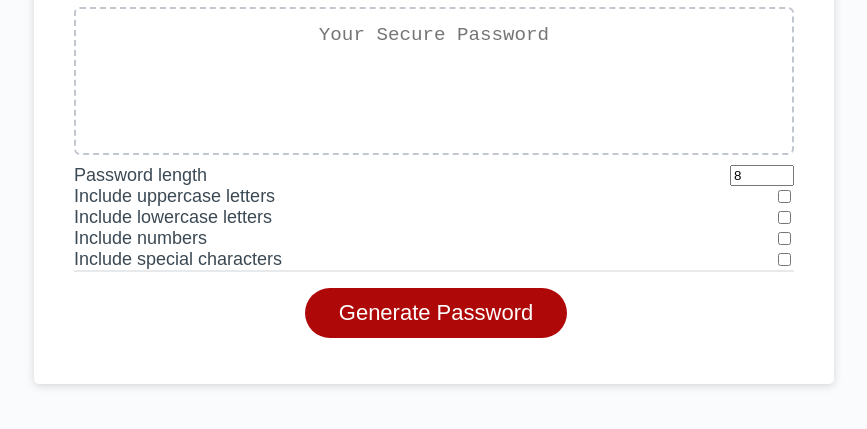
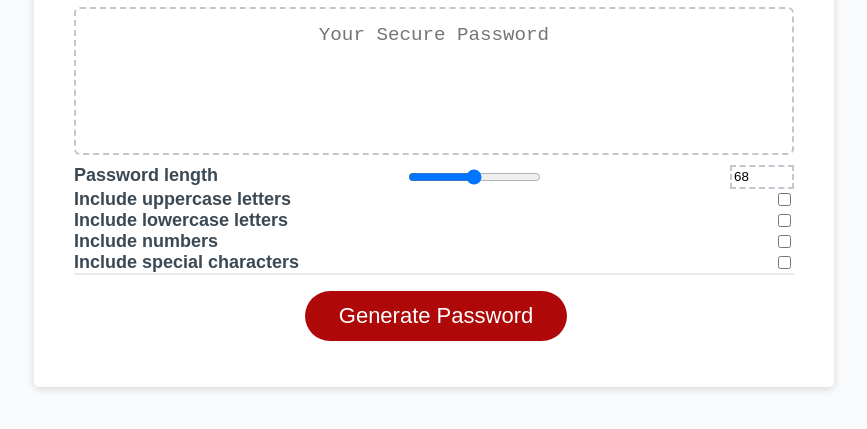
Before and after one commit to sheymanidze/Password-Generator, a plain HTML site: page index.html in a window 1280 px wide. Shown: the part 241-670 px from the top of the page, without its empty margins (206-1073 px from the left). Drawn offline with Linux system fonts and the light colour scheme.

Commit message:
input range added

```diff
--- a/index.html
+++ b/index.html
@@ -23,7 +23,8 @@
       </div>
       <div class="criteria">
         <label for="length">Password length</label>
-        <input type="number" min="8" max="128" value="8">
+        <input type="range" min="8" max="128" value="68" id="lengthRange">
+        <input type="number" min="8" max="128" value="68" id="lengthNumber">
       </div>
       <div class="criteria">
         <label for="uppercase">Include uppercase letters</label>
--- a/style.css
+++ b/style.css
@@ -88,10 +88,19 @@ header {
   cursor: pointer;
 }
 
+label {
+font-weight: bold;
+}
+
 .criteria {
   display: flex;
   justify-content: space-between;
 }
+
+ input {
+  border:#c0c7cf 2px dashed;
+}
+
 button[disabled] {
   cursor: default;
   background: #c0c7cf;
@@ -132,9 +141,18 @@ button[disabled] {
   #password {
     font-size: 1rem;
   }
+
+  label {
+    font-weight: normal;
+    }
 }
 
 @media (max-width: 500px) {
+
+  input[type="range"] {
+    display: none;
+  }
+
   .btn {
     font-size: 0.8rem;
   }
```
